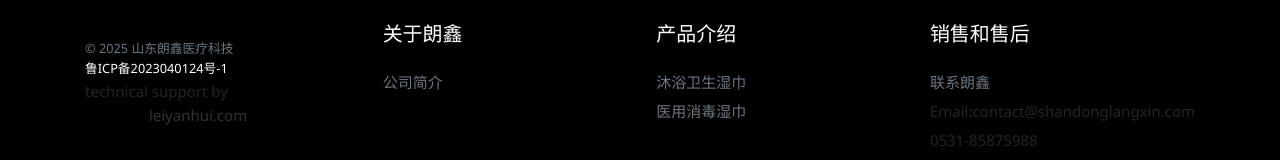
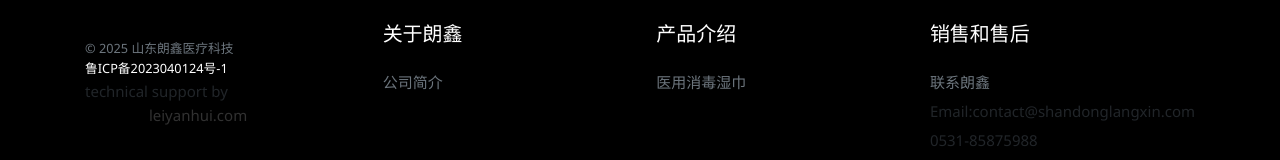
Before and after one commit to joyanhui/shandonglangxin.com-page, a plain HTML site: page index.html in a window 1280 px wide. Shown: the part 979-1139 px from the top of the page. Drawn offline with Linux system fonts and the light colour scheme.

Commit message:
Update index.html

```diff
--- a/index.html
+++ b/index.html
@@ -201,7 +201,6 @@ FOOTER
 				<div class="col-6 col-md">
 					<h5 class="mb-4 text-white">产品介绍</h5>
 					<ul class="list-unstyled text-small">
-						<li><a class="text-muted" href="./product1.html">沐浴卫生湿巾</a></li>
 						<li><a class="text-muted" href="./product2.html">医用消毒湿巾</a></li>
 
 					</ul>
```
